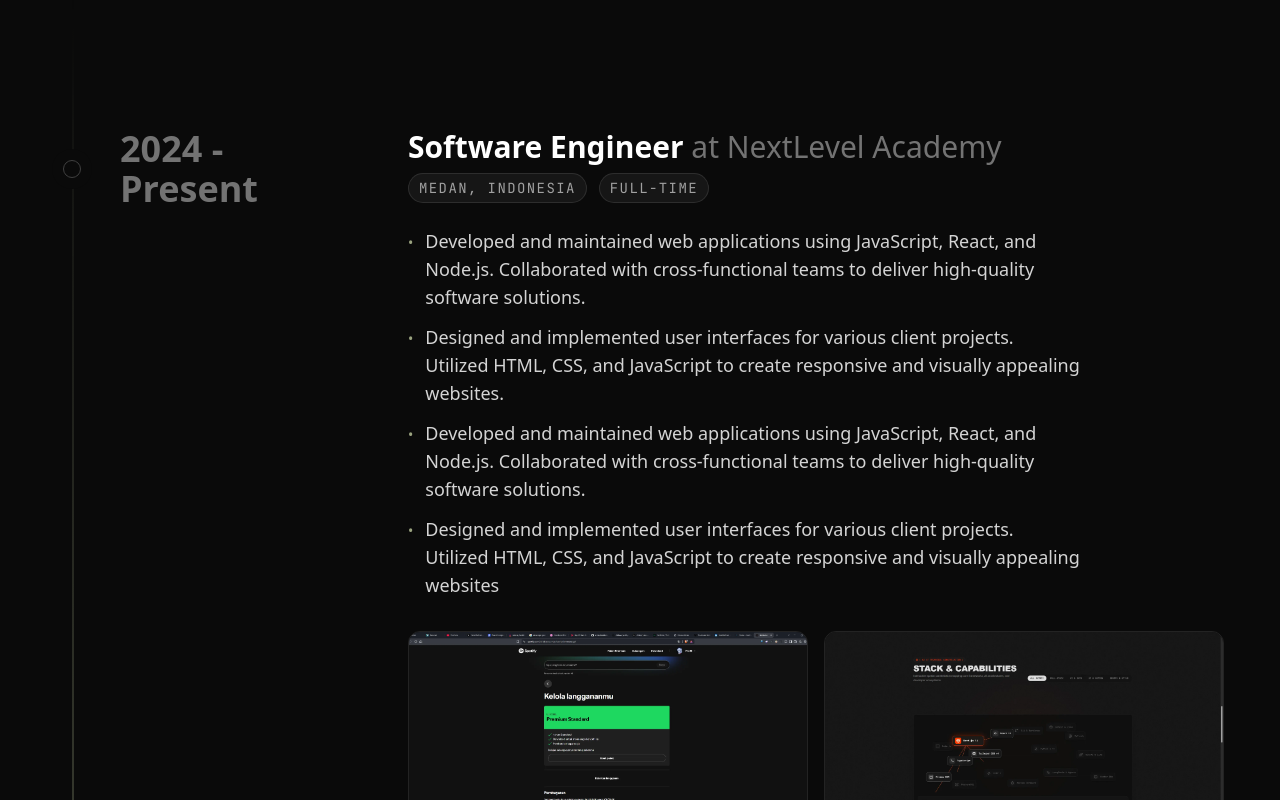
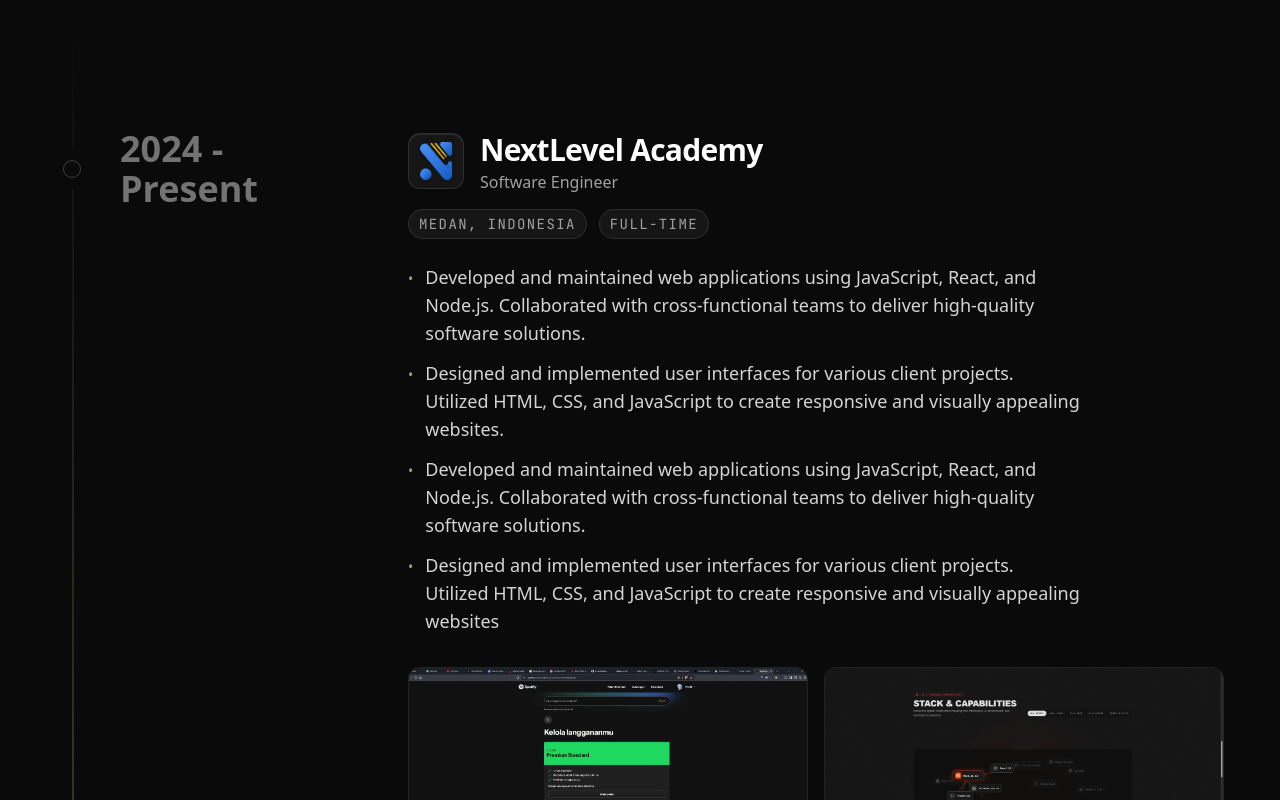
Before and after one commit to HOSEKI7/farid-zahran, a Next.js app: page / in a window 1280 px wide. Shown: the part 3880-4680 px from the top of the page. Built offline with nearby package versions, Linux system fonts and the light colour scheme.

Commit message:
style(experience): update header hierarchy with company logo and title layout
Display company logo first with hardware bezel styling, company name as main bold header, and job title below it with matching container height.

```diff
--- a/src/components/sections/experience-section.tsx
+++ b/src/components/sections/experience-section.tsx
@@ -1,3 +1,4 @@
+import Image from "next/image";
 import { Timeline } from "@/components/ui/timeline";
 import { ExperienceCarousel } from "@/components/ui/experience-carousel";
 import { Experience } from "@/lib/types";
@@ -14,9 +15,27 @@
     ),
     content: (
       <div className="mb-12">
-        <h3 className="text-2xl md:text-3xl font-bold text-white mb-2">
-          {exp.title} <span className="text-neutral-500 font-normal">at {exp.company}</span>
-        </h3>
+        <div className="flex items-center gap-4 mb-4">
+          {exp.companyLogo && (
+            <div className="relative shrink-0 h-12 w-12 md:h-14 md:w-14 rounded-xl bg-white/5 border border-white/10 p-2 shadow-[inset_0_1px_1px_rgba(255,255,255,0.1)] flex items-center justify-center">
+              <Image
+                src={`/company-logo/${exp.companyLogo}`}
+                alt={`${exp.company} logo`}
+                width={56}
+                height={56}
+                className="h-full w-full object-contain filter drop-shadow"
+              />
+            </div>
+          )}
+          <div className="flex flex-col justify-center">
+            <h3 className="text-2xl md:text-3xl font-bold text-white tracking-tight leading-snug">
+              {exp.company}
+            </h3>
+            <p className="text-sm md:text-base font-medium text-neutral-400 leading-snug">
+              {exp.title}
+            </p>
+          </div>
+        </div>
 
         <div className="flex flex-wrap gap-3 mb-6 text-xs md:text-sm font-mono uppercase tracking-widest text-neutral-400">
           <span className="flex items-center gap-1.5 border border-white/10 px-2.5 py-1 rounded-full bg-white/5">
--- a/src/data/experiences.json
+++ b/src/data/experiences.json
@@ -2,6 +2,7 @@
   {
     "id": 1,
     "company": "NextLevel Academy",
+    "companyLogo": "nextlevel-academy.webp",
     "title": "Software Engineer",
     "location": "Medan, Indonesia",
     "employmentType": "Full-time",
@@ -18,6 +19,7 @@
   {
     "id": 2,
     "company": "CodingLab",
+    "companyLogo": "codinglab.webp",
     "title": "Full Stack Developer",
     "location": "Medan, Indonesia",
     "employmentType": "Internship",
--- a/src/lib/types.ts
+++ b/src/lib/types.ts
@@ -12,6 +12,7 @@
 export interface Experience {
   id: number;
   company: string;
+  companyLogo?: string;
   title: string;
   location: string;
   employmentType: string;
```
Also changed, not shown: public/company-logo/codinglab.webp (added), public/company-logo/nextlevel-academy.webp (added).
